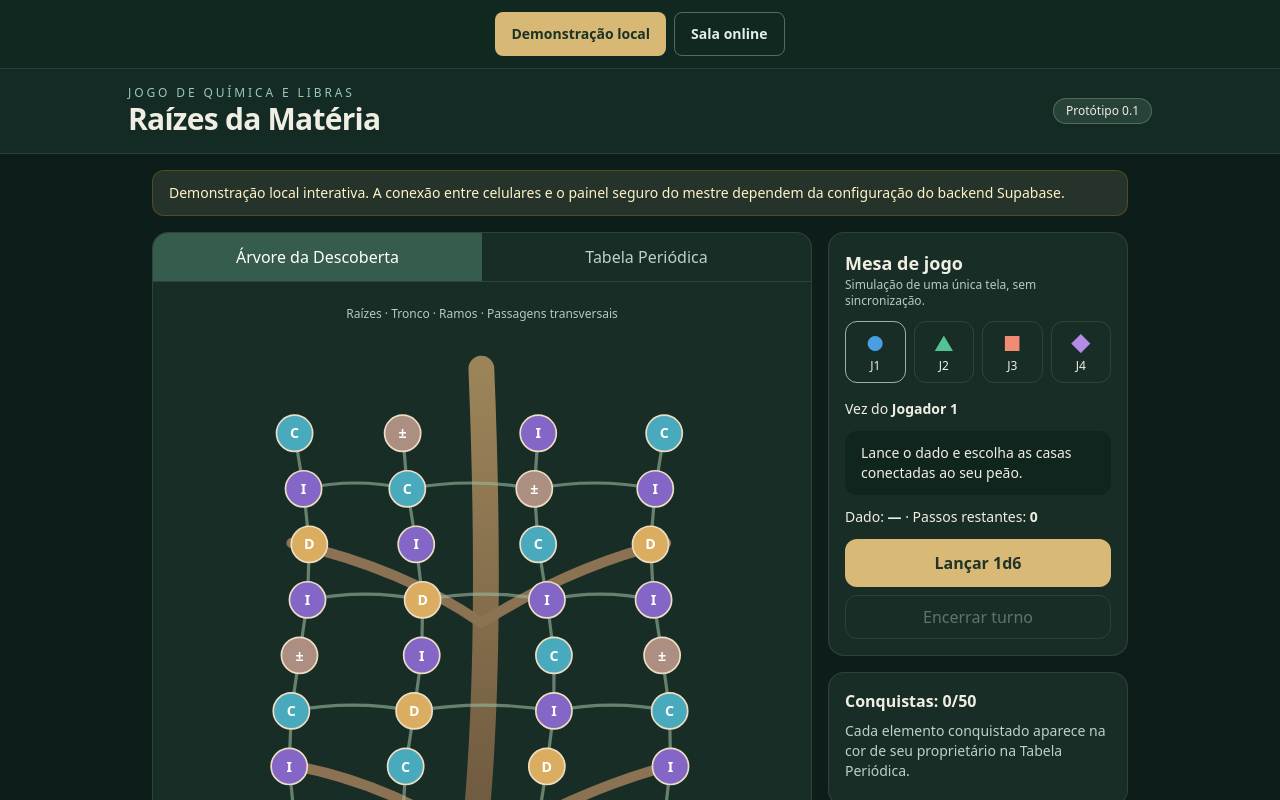
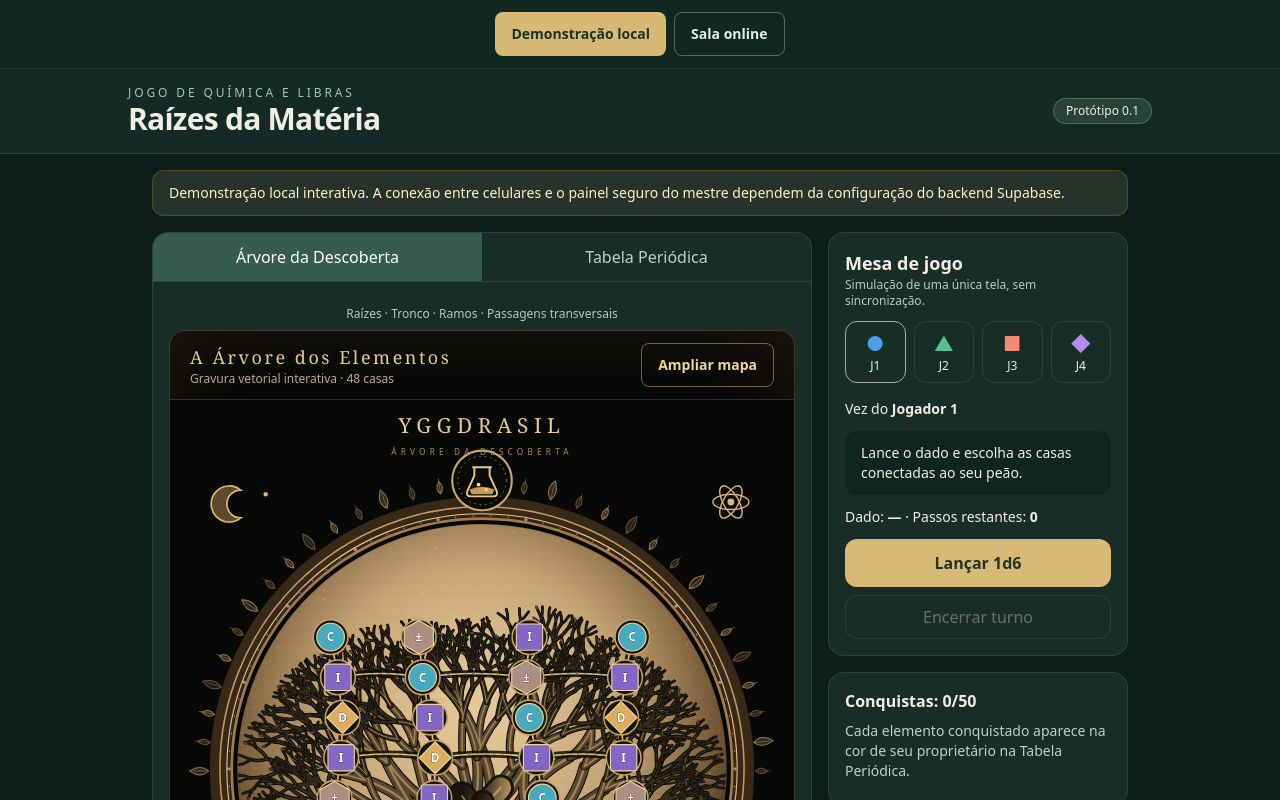
Before and after one commit to qui-x/raizes-da-materia, a React (Vite) app: page / in a window 1280 px wide. Shown: the top 800 px of the page. Built offline with nearby package versions, Linux system fonts and the light colour scheme.

Commit message:
refactor: utiliza componente Yggdrasil em demonstração local

```diff
--- a/src/App.tsx
+++ b/src/App.tsx
@@ -1,6 +1,7 @@
 import { useMemo, useState } from 'react'
 import OnlineRoom from './OnlineRoom'
-import { houseColor, houseLabel, neighbors, nodes, playableElements, playerColors, playerMarks } from './game/board'
+import YggdrasilBoard from './components/YggdrasilBoard'
+import { houseLabel, neighbors, nodes, playableElements, playerColors, playerMarks } from './game/board'
 
 type View = 'arvore' | 'tabela'
 const initialPositions = [1, 1, 1, 1]
@@ -88,27 +89,12 @@ function DemoApp() {
           </nav>
           {view === 'arvore' ? <div className="p-2 sm:p-4">
             <p className="py-2 text-center text-xs text-[#b7c9bc]">Raízes · Tronco · Ramos · Passagens transversais</p>
-            <svg viewBox="0 0 395 603" className="mx-auto block h-auto w-full max-w-[510px]" aria-label="Mapa de 48 casas conectadas da Árvore da Descoberta">
-              <defs><linearGradient id="wood" x1="0" y1="0" x2="0" y2="1"><stop stopColor="#9c8459"/><stop offset="1" stopColor="#513f30"/></linearGradient></defs>
-              <path d="M196 600 Q185 490 192 390 Q206 250 197 30" fill="none" stroke="url(#wood)" strokeWidth="20" strokeLinecap="round"/>
-              <path d="M195 570 Q130 533 56 553 M196 570 Q267 534 335 553 M197 400 Q130 352 50 337 M197 400 Q278 354 345 337 M197 227 Q137 185 50 165 M197 227 Q266 183 340 165" stroke="#8a7253" strokeWidth="8" fill="none" strokeLinecap="round"/>
-              {nodes.flatMap(n => neighbors(n.id).filter(j => j > n.id).map(j => {
-                const b = nodes[j]
-                return <path key={n.id + '-' + j} d={'M' + n.x + ' ' + n.y + ' Q' + ((n.x + b.x) / 2) + ' ' + ((n.y + b.y) / 2 - (n.row === b.row ? 9 : 0)) + ' ' + b.x + ' ' + b.y} stroke="#9ab99e" strokeOpacity=".6" strokeWidth="2.5" fill="none" />
-              }))}
-              {nodes.map(n => {
-                const canSelect = reachable.includes(n.id)
-                const isHere = positions[active] === n.id
-                const fill = houseColor[n.type]
-                const mark = n.type === 'identificacao' ? 'I' : n.type === 'cotidiano' ? 'C' : n.type === 'desafio' ? 'D' : '±'
-                return <g key={n.id} tabIndex={canSelect ? 0 : -1} role="button" aria-label={'Casa ' + (n.id + 1) + ', ' + houseLabel[n.type] + (canSelect ? ', disponível para movimento' : '')} aria-disabled={!canSelect} onClick={() => move(n.id)} onKeyDown={ev => { if (canSelect && (ev.key === 'Enter' || ev.key === ' ')) { ev.preventDefault(); move(n.id) } }} className={canSelect ? 'cursor-pointer outline-none' : ''}>
-                  {canSelect && <circle cx={n.x} cy={n.y} r="20" stroke="#fff5a9" strokeWidth="2" fill="none" strokeDasharray="4 3"/>}
-                  <circle cx={n.x} cy={n.y} r="14" fill={fill} stroke={isHere ? '#fff7b7' : '#edddc2'} strokeWidth={isHere ? 3 : 1.3}/>
-                  <text x={n.x} y={n.y + 4} fontSize="11" fill="#fff" textAnchor="middle" fontWeight="bold">{mark}</text>
-                  {positions.some(p => p === n.id) && <circle cx={n.x + 10} cy={n.y - 11} r="5" fill={playerColors[positions.indexOf(n.id)]} stroke="#fff" strokeWidth="1.2"/>}
-                </g>
-              })}
-            </svg>
+            <YggdrasilBoard
+              pawns={positions.map((nodeId, seat) => ({ nodeId, seat: seat + 1 }))}
+              focusedNodeId={current}
+              reachableIds={reachable}
+              onMove={move}
+            />
           </div> : <div className="p-3 sm:p-4">
             <h2 className="mb-2 text-lg font-semibold">Atlas Periódico</h2>
             <p className="mb-3 text-sm text-[#bbcdc2]">118 posições científicas; 50 elementos jogáveis nesta edição. Deslize horizontalmente para consultar a tabela.</p>
```
